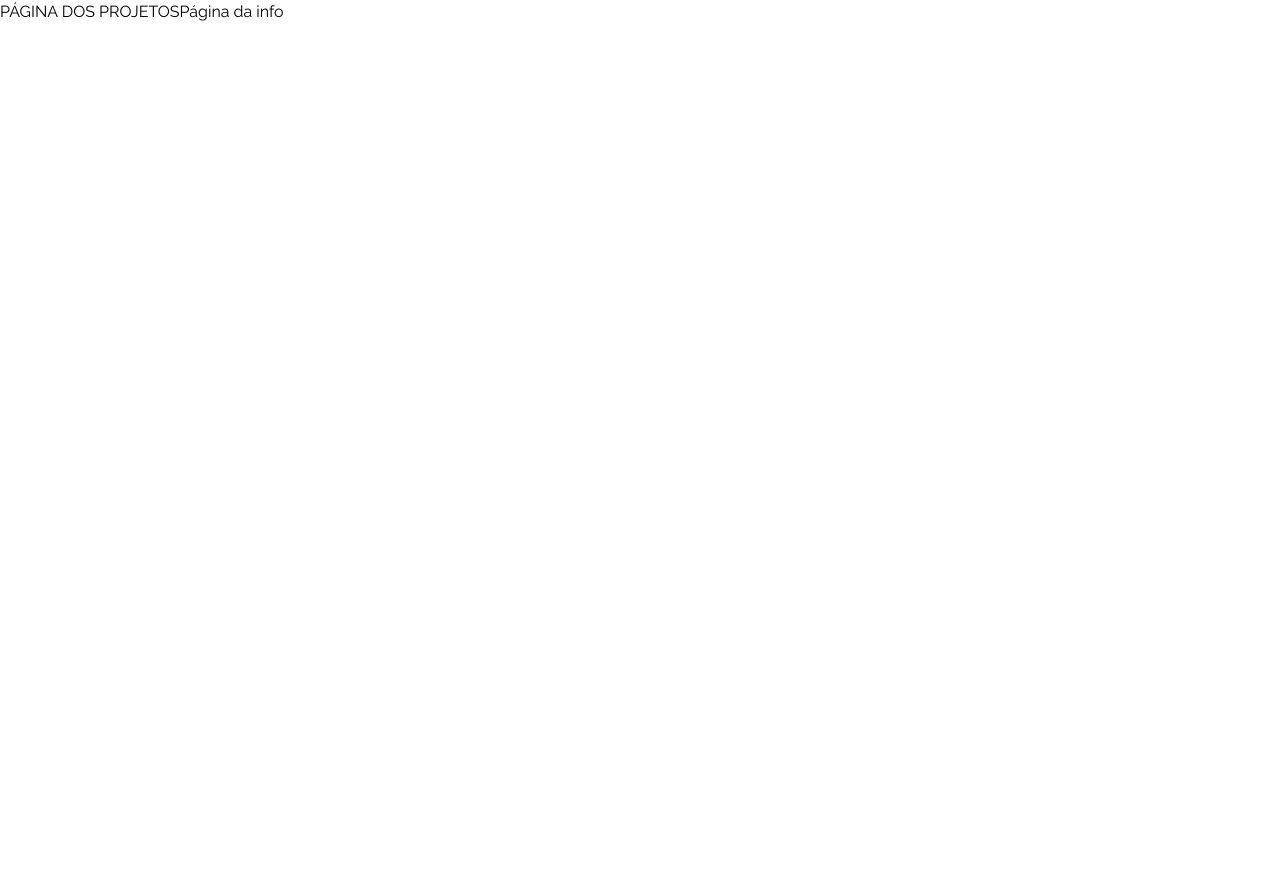
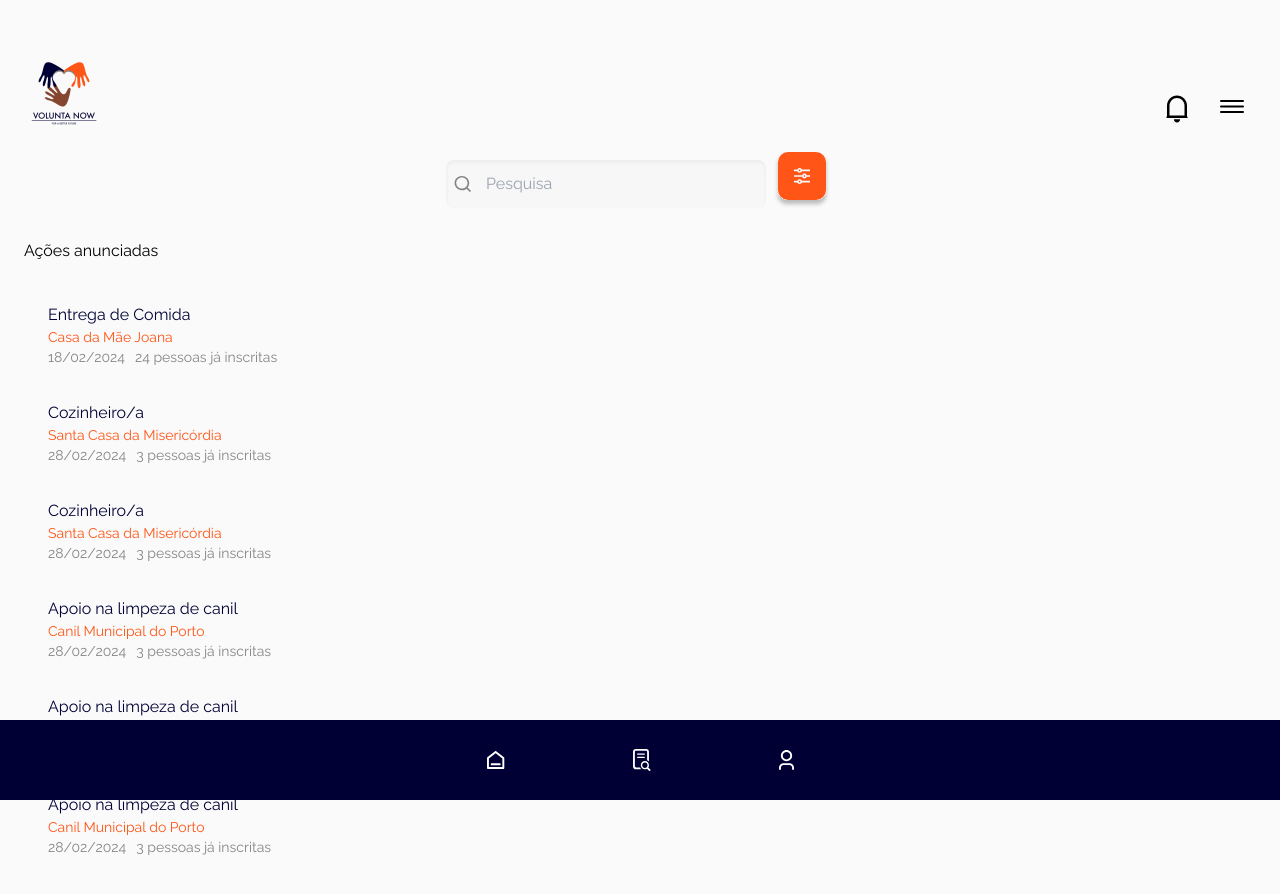
Before and after one commit to malufreitasl/voluntanow-next-project, a Next.js app: page /project/main in a window 1280 px wide. Shown: the top 894 px of the page. Before the commit the page ends 800 px from the top, so only its background shows below. Built offline with nearby package versions, Linux system fonts and the light colour scheme.

Commit message:
add project main

```diff
--- a/src/pages/project/main.jsx
+++ b/src/pages/project/main.jsx
@@ -1,12 +1,72 @@
 import Link from "next/link";
+import { NavBar } from "../components/NavBar";
+import { Footer } from "../components/Footer";
+
 
 export default function ProjectPage() {
 
     return (
         <>
-            <div>
-                PÁGINA DOS PROJETOS
-                <Link href="/project/info">Página da info</Link>
+            <div className={"bg-white-background h-screen w-screen"}>
+        <div>
+            <NavBar />
+        </div>
+        <div className="flex gap-24 pt-6 pl-6 items-center">
+            <h1 className="text-black text-base font-medium">Ações anunciadas</h1>
+        </div>
+        <div className="flex flex-col pt-4 gap-2.5 pl-6 pr-6 100-vh bg-white-background overflow-y-auto h-screen">
+            <div className="flex flex-col pt-6 pl-6 text-justify">
+            <div class="text-blue-primary text-base font-medium">Entrega de Comida</div>
+            <div class="text-orange-primary text-sm">Casa da Mãe Joana</div>
+            <div class="flex gap-2.5">
+                <div class="text-gray-text text-sm">18/02/2024</div>
+                <div class="text-gray-text text-sm">24 pessoas já inscritas</div>
+            </div>
+            </div>
+            <div className="flex flex-col pt-6 pl-6 text-justify">
+            <div class="text-blue-primary text-base font-medium">Cozinheiro/a</div>
+            <div class="text-orange-primary text-sm">Santa Casa da Misericórdia</div>
+            <div class="flex gap-2.5">
+                <div class="text-gray-text text-sm">28/02/2024</div>
+                <div class="text-gray-text text-sm">3 pessoas já inscritas</div>
+            </div>
+            </div>
+            <div className="flex flex-col pt-6 pl-6 text-justify">
+            <div class="text-blue-primary text-base font-medium">Cozinheiro/a</div>
+            <div class="text-orange-primary text-sm">Santa Casa da Misericórdia</div>
+            <div class="flex gap-2.5">
+                <div class="text-gray-text text-sm">28/02/2024</div>
+                <div class="text-gray-text text-sm">3 pessoas já inscritas</div>
+            </div>
+            </div>
+            <div className="flex flex-col pt-6 pl-6 text-justify">
+            <div class="text-blue-primary text-base font-medium">Apoio na limpeza de canil</div>
+            <div class="text-orange-primary text-sm">Canil Municipal do Porto</div>
+            <div class="flex gap-2.5">
+                <div class="text-gray-text text-sm">28/02/2024</div>
+                <div class="text-gray-text text-sm">3 pessoas já inscritas</div>
+            </div>
+            </div>
+            <div className="flex flex-col pt-6 pl-6 text-justify">
+            <div class="text-blue-primary text-base font-medium">Apoio na limpeza de canil</div>
+            <div class="text-orange-primary text-sm">Canil Municipal do Porto</div>
+            <div class="flex gap-2.5">
+                <div class="text-gray-text text-sm">28/02/2024</div>
+                <div class="text-gray-text text-sm">3 pessoas já inscritas</div>
+            </div>
+            </div>
+            <div className="flex flex-col pt-6 pl-6 text-justify">
+            <div class="text-blue-primary text-base font-medium">Apoio na limpeza de canil</div>
+            <div class="text-orange-primary text-sm">Canil Municipal do Porto</div>
+            <div class="flex gap-2.5">
+                <div class="text-gray-text text-sm">28/02/2024</div>
+                <div class="text-gray-text text-sm">3 pessoas já inscritas</div>
+            </div>
+            </div>
+        </div>
+        <div>
+        <Footer/>
+        </div>
             </div>
         </>
     )
```
